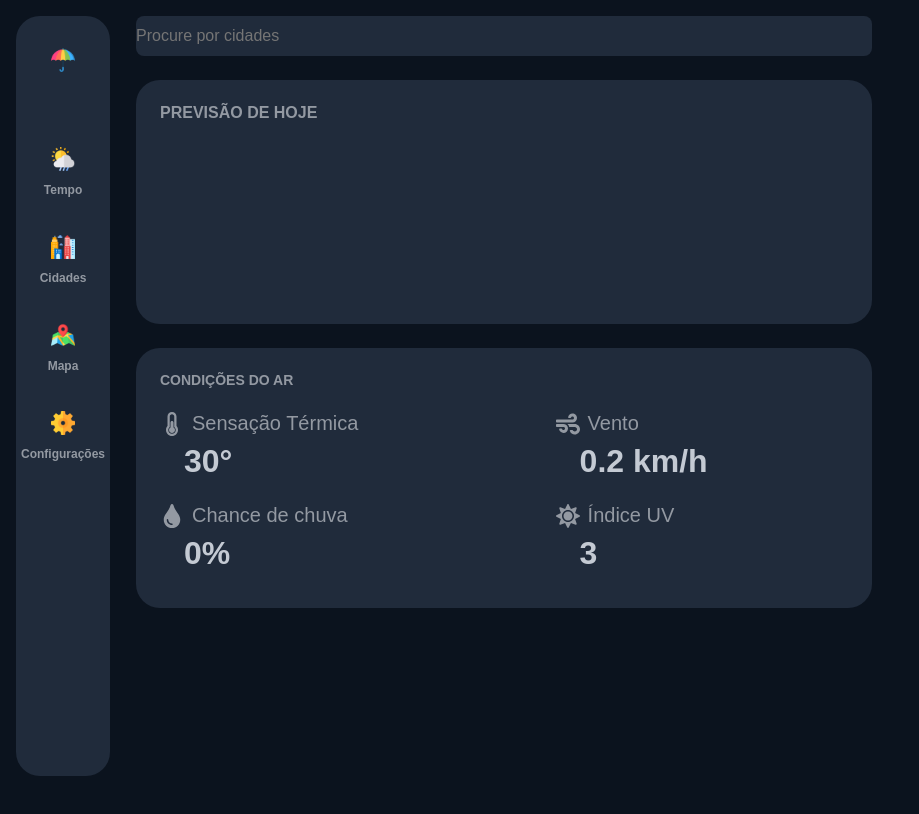
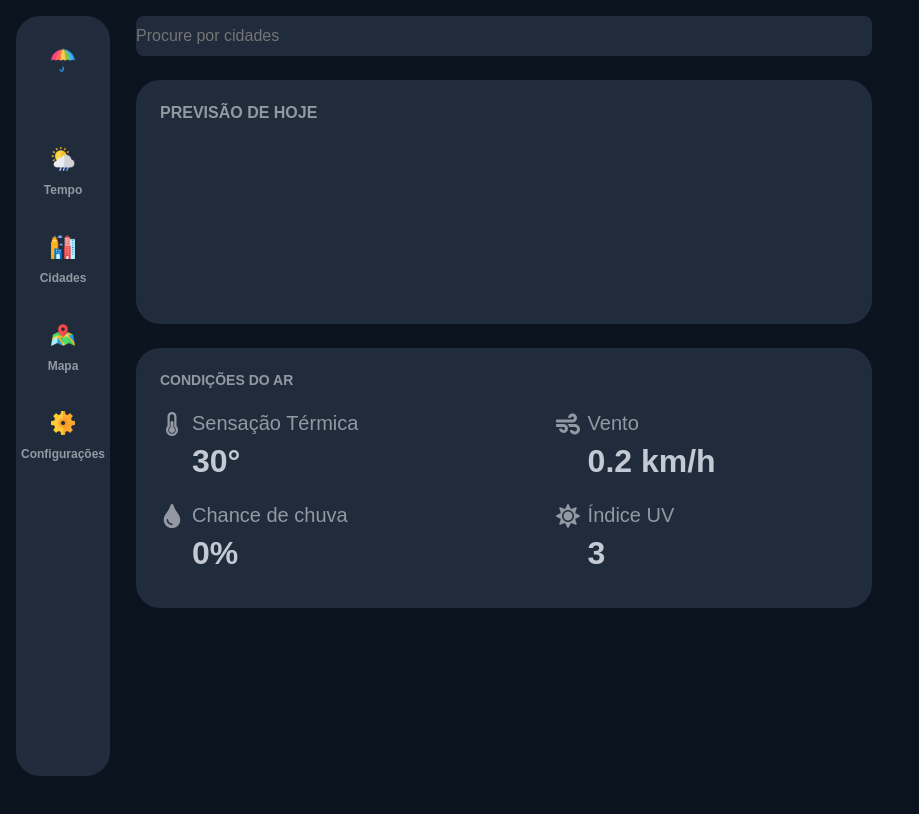
Before and after one commit to glacykm11/weather-app, an Angular app: page / in a window 1280 px wide. Shown: the whole page, without its empty margins (0-919 px from the left). Built offline with nearby package versions, Linux system fonts and the light colour scheme.

Commit message:
fix: ajuste margin component air-conditions

```diff
--- a/src/app/shared/components/air-conditions/air-conditions.component.scss
+++ b/src/app/shared/components/air-conditions/air-conditions.component.scss
@@ -41,7 +41,7 @@
             font-size: 32px;
             color: var(--secondary-text-color);
             font-weight: bold;
-            margin-left: 1.5rem;
+            margin-left: 2rem;
         }
     }
 }
```
